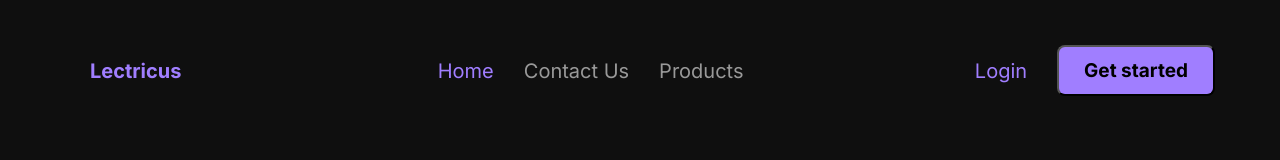
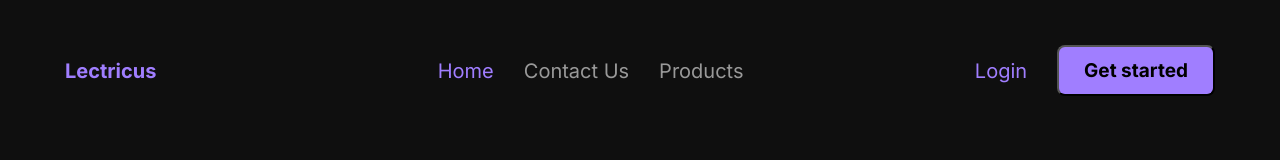
Before and after one commit to smeh09/XQuisite, a Next.js app: page / in a window 1280 px wide. Shown: the top 160 px of the page. Built offline with nearby package versions, Linux system fonts and the light colour scheme.

Commit message:
fixed alignment

```diff
--- a/styles/header.module.css
+++ b/styles/header.module.css
@@ -8,7 +8,8 @@
 
 #title {
   font-weight: bold;
-  padding: 12px 25px;
+  margin: 12px 50px;
+  margin-left: 0;
 }
 
 .nav {
```
